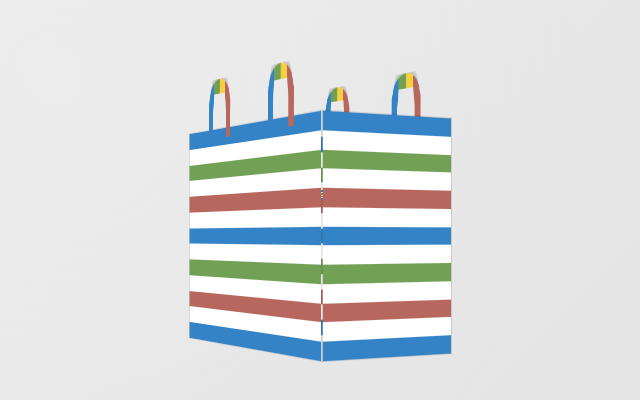
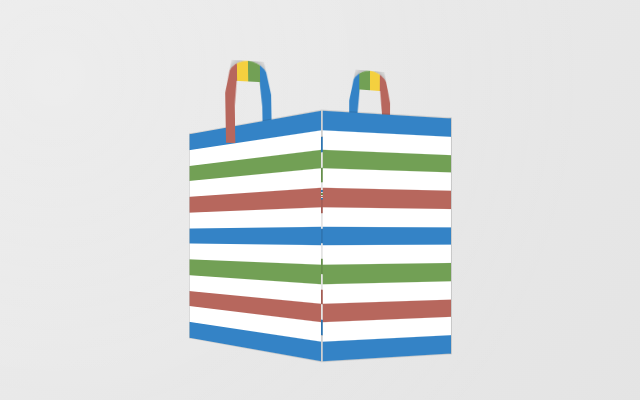
Before and after one commit to Yukaii/html-day-gaji-bag-2025, a plain HTML site: page tote-bag.html in a window 1280 px wide. Shown: the part 164-564 px from the top of the page, without its empty margins (329-969 px from the left). Drawn offline with Linux system fonts and the light colour scheme.

Commit message:
feat: single handles

```diff
--- a/style.css
+++ b/style.css
@@ -93,17 +93,17 @@ body {
 
 .handles {
     position: absolute;
-    top: -50px;
+    top: -60px;
     left: 0;
     width: 100%;
-    height: 60px;
+    height: 80px;
     transform-style: preserve-3d;
 }
 
 .handle {
     position: absolute;
     width: 50px;
-    height: 60px;
+    height: 80px;
     transform-style: preserve-3d;
     display: flex;
     flex-direction: row;
@@ -116,24 +116,14 @@ body {
     );
 }
 
-.left-handle.front {
-    left: 50px;
-    transform: translateZ(70px) rotate(180deg);
+.left-handle {
+    left: 50%;
+    transform: translateX(-25px) translateZ(70px) rotateY(-90deg) rotate(180deg);
 }
 
-.right-handle.front {
-    right: 50px;
-    transform: translateZ(70px) rotate(180deg);
-}
-
-.left-handle.back {
-    left: 50px;
-    transform: translateZ(-70px) rotate(180deg);
-}
-
-.right-handle.back {
-    right: 50px;
-    transform: translateZ(-70px) rotate(180deg);
+.right-handle {
+    left: 50%;
+    transform: translateX(-25px) translateZ(-70px) rotateY(90deg) rotate(180deg);
 }
 
 .handle-stripe {
@@ -175,38 +165,30 @@ body {
     }
 }
 
-@keyframes handleSwayFront {
+@keyframes handleSwayLeft {
     0%, 100% {
-        transform: translateZ(70px) rotate(180deg) rotateZ(0deg);
+        transform: translateX(-25px) translateZ(70px) rotateY(-90deg) rotate(180deg) rotateZ(0deg);
     }
     50% {
-        transform: translateZ(70px) rotate(180deg) rotateZ(2deg);
+        transform: translateX(-25px) translateZ(70px) rotateY(-90deg) rotate(180deg) rotateZ(2deg);
     }
 }
 
-@keyframes handleSwayBack {
+@keyframes handleSwayRight {
     0%, 100% {
-        transform: translateZ(-70px) rotate(180deg) rotateZ(0deg);
+        transform: translateX(-25px) translateZ(-70px) rotateY(90deg) rotate(180deg) rotateZ(0deg);
     }
     50% {
-        transform: translateZ(-70px) rotate(180deg) rotateZ(2deg);
+        transform: translateX(-25px) translateZ(-70px) rotateY(90deg) rotate(180deg) rotateZ(2deg);
     }
 }
 
-.left-handle.front {
-    animation: handleSwayFront 4s ease-in-out infinite;
+.left-handle {
+    animation: handleSwayLeft 4s ease-in-out infinite;
 }
 
-.right-handle.front {
-    animation: handleSwayFront 4s ease-in-out infinite 0.5s;
-}
-
-.left-handle.back {
-    animation: handleSwayBack 4s ease-in-out infinite;
-}
-
-.right-handle.back {
-    animation: handleSwayBack 4s ease-in-out infinite 0.5s;
+.right-handle {
+    animation: handleSwayRight 4s ease-in-out infinite 0.5s;
 }
 
 .tote-bag:hover {
--- a/tote-bag.html
+++ b/tote-bag.html
@@ -81,25 +81,13 @@
                 </div>
             </div>
             <div class="handles">
-                <div class="handle left-handle front">
+                <div class="handle left-handle">
                     <div class="handle-stripe red"></div>
                     <div class="handle-stripe yellow"></div>
                     <div class="handle-stripe green"></div>
                     <div class="handle-stripe blue"></div>
                 </div>
-                <div class="handle right-handle front">
-                    <div class="handle-stripe red"></div>
-                    <div class="handle-stripe yellow"></div>
-                    <div class="handle-stripe green"></div>
-                    <div class="handle-stripe blue"></div>
-                </div>
-                <div class="handle left-handle back">
-                    <div class="handle-stripe red"></div>
-                    <div class="handle-stripe yellow"></div>
-                    <div class="handle-stripe green"></div>
-                    <div class="handle-stripe blue"></div>
-                </div>
-                <div class="handle right-handle back">
+                <div class="handle right-handle">
                     <div class="handle-stripe red"></div>
                     <div class="handle-stripe yellow"></div>
                     <div class="handle-stripe green"></div>
```
